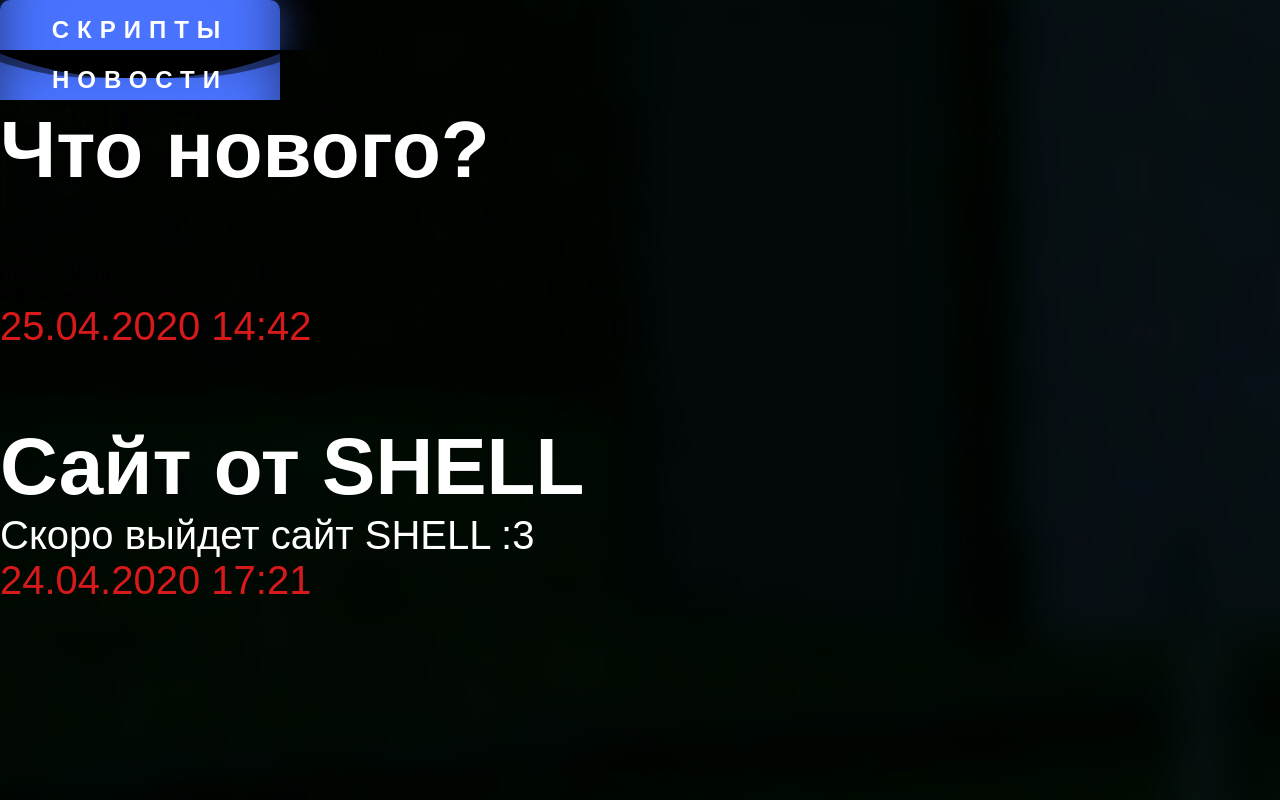
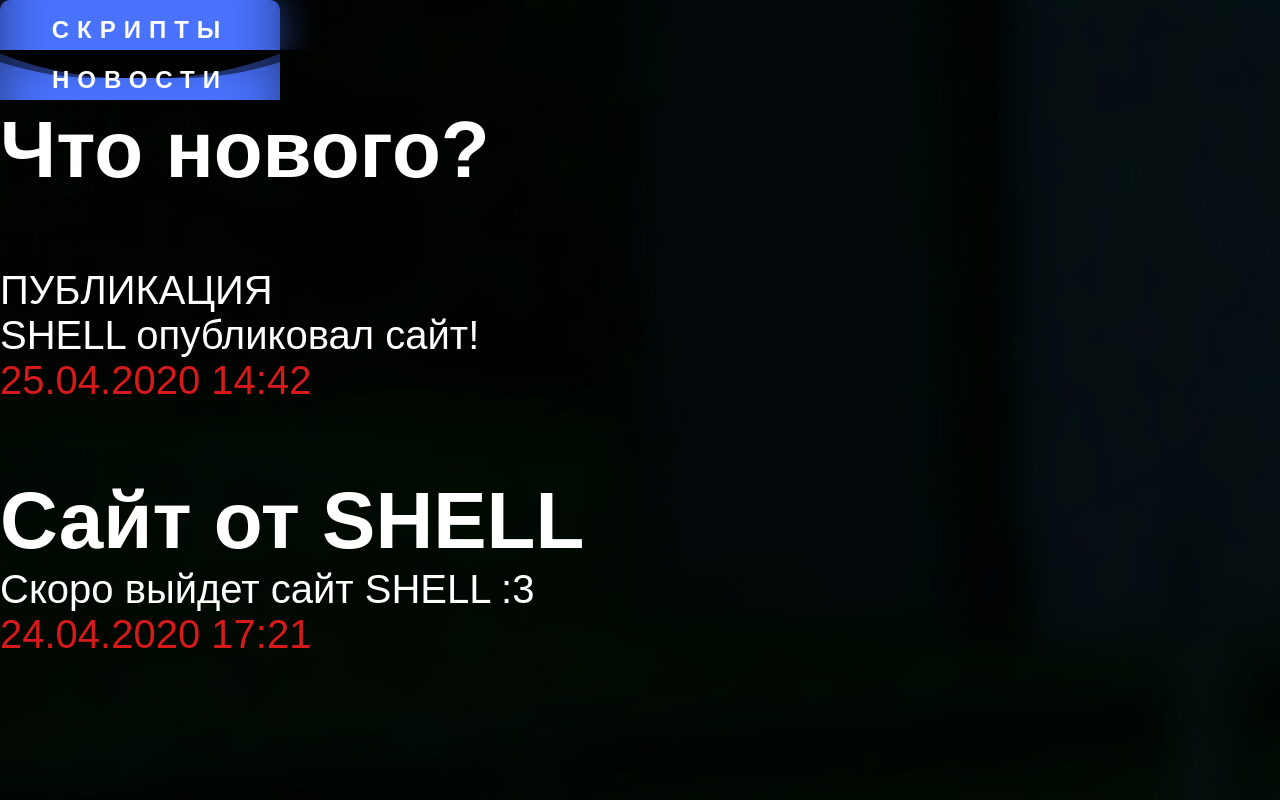
Before and after one commit to SHELLscripts245/SHELLscriptsYT, a plain HTML site: page news.html in a window 1280 px wide. Drawn offline with Linux system fonts and the light colour scheme.

Commit message:
Update news.html

```diff
--- a/news.html
+++ b/news.html
@@ -54,8 +54,8 @@
 <br/>
 <br/>
 
-<div>ПУБЛИКАЦИЯ</div>
-<div>SHELL опубликовал сайт!</div>
+<div class="a">ПУБЛИКАЦИЯ</div>
+<div class="a">SHELL опубликовал сайт!</div>
 <div class="b">25.04.2020 14:42</div>
 
 <br/>
```
